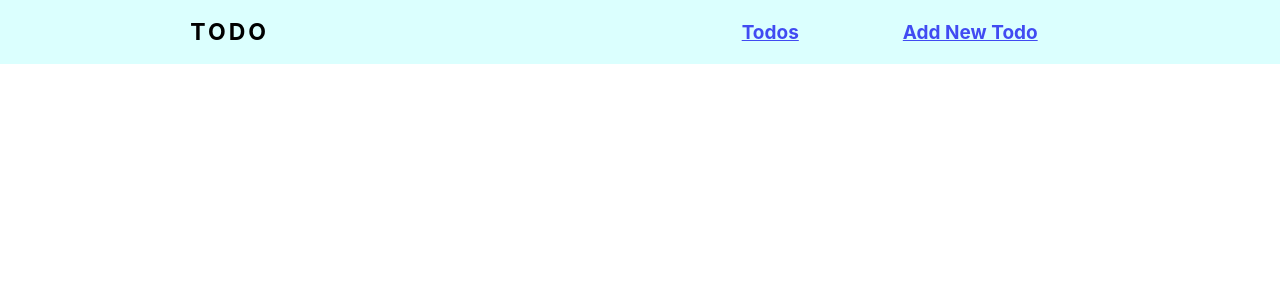
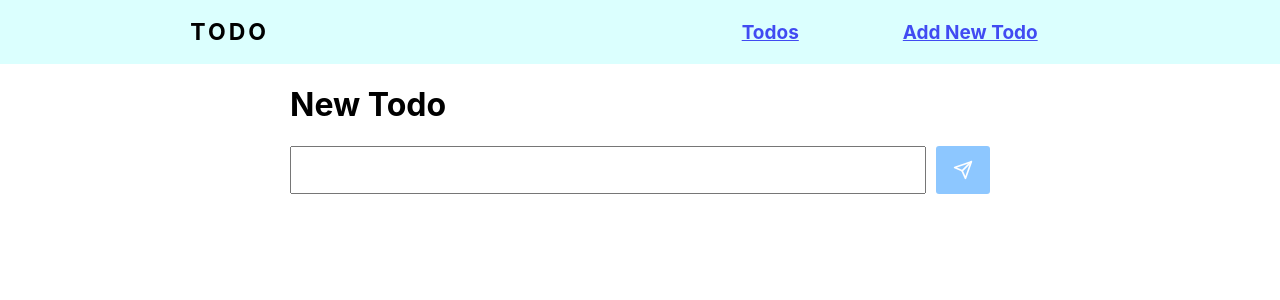
Before and after one commit to miuradaiki/rails-react-app, a React (Create React App) app in the folder frontend/app/: page /todos/new in a window 1280 px wide. Shown: the top 300 px of the page. Built offline with nearby package versions, Linux system fonts and the light colour scheme.

Commit message:
add: AddTodo

```diff
--- a/frontend/app/src/App.tsx
+++ b/frontend/app/src/App.tsx
@@ -2,8 +2,8 @@ import React from 'react'
 import { Routes, Route, Link } from 'react-router-dom'
 import styled from 'styled-components'
 import TodoList from './components/TodoList'
-// import AddTodo from './AddTodo'
-// import EditTodo from './EditTodo'
+import AddTodo from './components/AddTodo'
+// import EditTodo from './components/EditTodo'
 import './App.css'
 
 const Navbar = styled.nav`
@@ -66,7 +66,7 @@ function App() {
       <Wrapper>
         <Routes>
           <Route path="/todos" element={<TodoList />} />
-          {/* <Route path="/todos/new" element={<AddTodo />} /> */}
+          <Route path="/todos/new" element={<AddTodo />} />
           {/* <Route path="/todos/:id/edit" element={<EditTodo />} /> */}
         </Routes>
       </Wrapper>
--- /dev/null
+++ b/frontend/app/src/components/AddTodo.tsx
@@ -0,0 +1,109 @@
+import React, { useState } from 'react'
+import axios from 'axios'
+import styled from 'styled-components'
+import { toast } from 'react-toastify'
+import 'react-toastify/dist/ReactToastify.css'
+import { FiSend } from 'react-icons/fi'
+
+const InputAndButton = styled.div`
+  display: flex;
+  justify-content: space-between;
+  margin-top: 20px;
+`
+
+const InputName = styled.input`
+  font-size: 20px;
+  width: 100%;
+  height: 40px;
+  padding: 2px 7px;
+`
+
+const Button = styled.button`
+  font-size: 20px;
+  border: none;
+  border-radius: 3px;
+  margin-left: 10px;
+  padding: 2px 10px;
+  background: #1E90FF;
+  color: #fff;
+  text-align: center;
+  cursor: pointer;
+  ${({ disabled }) => disabled && `
+    opacity: 0.5;
+    cursor: default;
+  `}
+`
+
+const Icon = styled.span`
+  display: flex;
+  align-items: center;
+  margin: 0 7px;
+`
+
+// toast.configure()
+
+interface AddTodoProps {
+  // history: {
+  //   push: (path: string) => void;
+  // };
+}
+
+const AddTodo: React.FC<AddTodoProps> = (props) => {
+  const initialTodoState = {
+    id: null,
+    name: "",
+    is_completed: false
+  };
+
+  const [todo, setTodo] = useState(initialTodoState);
+
+  const handleInputChange = (event: React.ChangeEvent<HTMLInputElement>) => {
+    const { name, value } = event.target;
+    setTodo({ ...todo, [name]: value });
+  };
+
+  const saveTodo = () => {
+    var data = {
+      name: todo.name,
+    };
+
+    axios.post('http://localhost:3001/api/v1/todos', data)
+      .then(resp => {
+        setTodo({
+          id: resp.data.id,
+          name: resp.data.name,
+          is_completed: resp.data.is_completed,
+        });
+        // props.history.push("/todos");
+      })
+      .catch(e => {
+        console.log(e);
+      });
+  };
+
+
+  return (
+    <>
+      <h1>New Todo</h1>
+      <InputAndButton>
+        <InputName
+          type="text"
+          required
+          value={todo.name}
+          onChange={handleInputChange}
+          name="name"
+        />
+        <Button
+          onClick={saveTodo}
+          disabled={(!todo.name || /^\s*$/.test(todo.name))}
+        >
+          <Icon>
+            <FiSend />
+          </Icon>
+        </Button>
+      </InputAndButton>
+    </>
+  )
+}
+
+export default AddTodo
```
